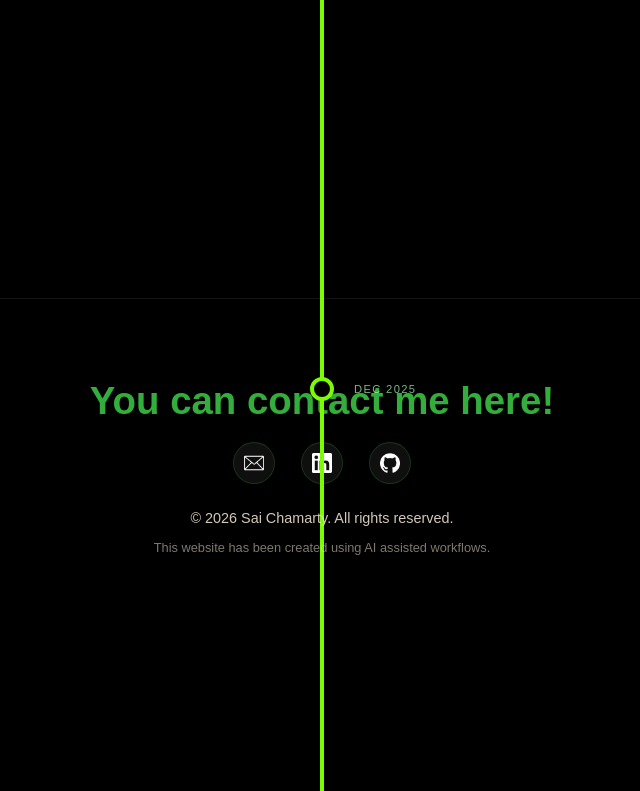
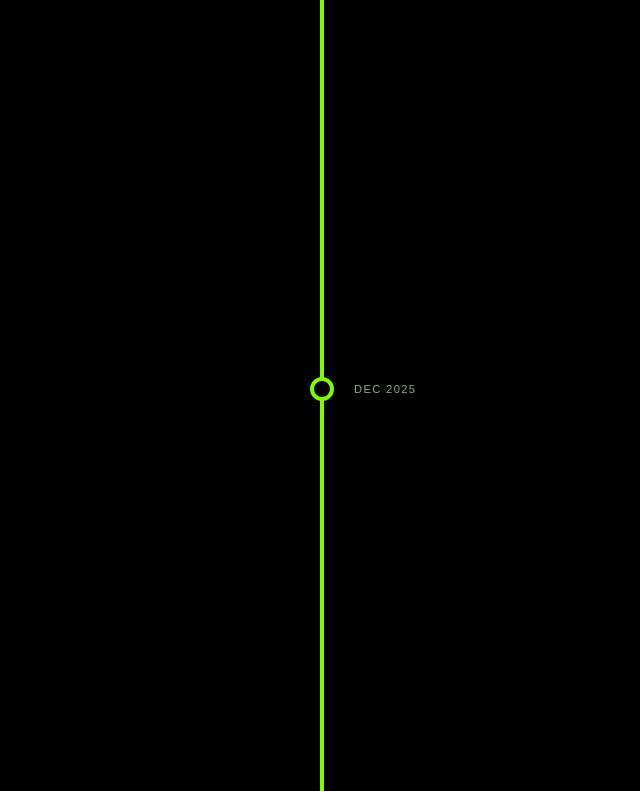
Before and after one commit to SaiChamarty/my-website, a React (Create React App) app: page /projects in a window 1280 px wide. Shown: the part 572-1363 px from the top of the page, without its empty margins (318-958 px from the left). Built offline with nearby package versions, Linux system fonts and the light colour scheme; no server answers; a web font is replaced by a local one.

Commit message:
removed footer for projects page - bug

```diff
--- a/src/App.js
+++ b/src/App.js
@@ -1,6 +1,6 @@
 import './App.css';
 import Navbar from './components/Navbar/Navbar';
-import { BrowserRouter, Routes, Route } from 'react-router-dom';
+import { BrowserRouter, Routes, Route, useLocation } from 'react-router-dom';
 import Home from './components/Home/Home';
 import Projects from './components/Projects/Projects';
 import Saiborg from './components/Saiborg/Saiborg';
@@ -10,9 +10,11 @@ import Research from './components/Research/Research';
 import Footer from './components/Footer/Footer';
 
 
-function App() {
+function AppLayout() {
+  const location = useLocation();
+  const hideFooter = location.pathname === '/projects';
+
   return (
-    <BrowserRouter>
     <div className='App'>
       <Navbar />
       <div className="page-content">
@@ -26,10 +28,15 @@ function App() {
           <Route path="*" element={<Notfound />} />
         </Routes>
       </div>
-        <Footer />
+      {!hideFooter && <Footer />}
     </div>
+  );
+}
+
+export default function App() {
+  return (
+    <BrowserRouter>
+      <AppLayout />
     </BrowserRouter>
   );
 }
-
-export default App;
```
Lines whose indentation alone changed are shown as unchanged.
